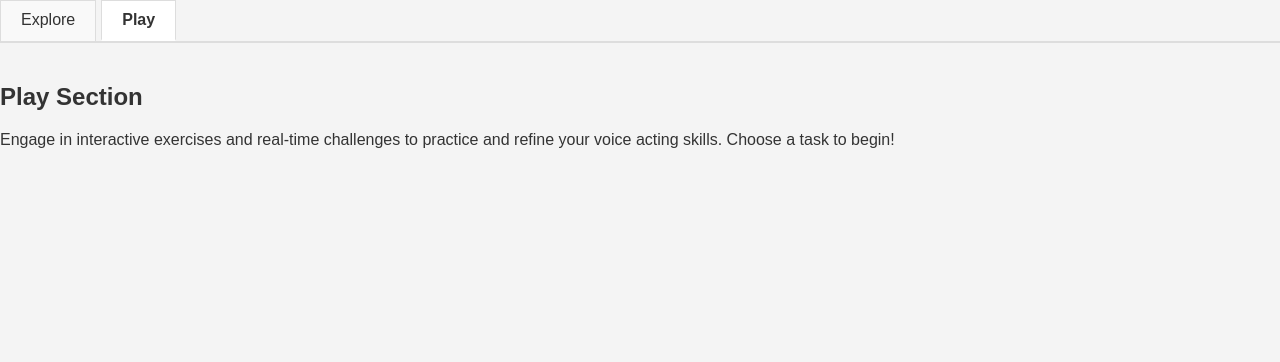
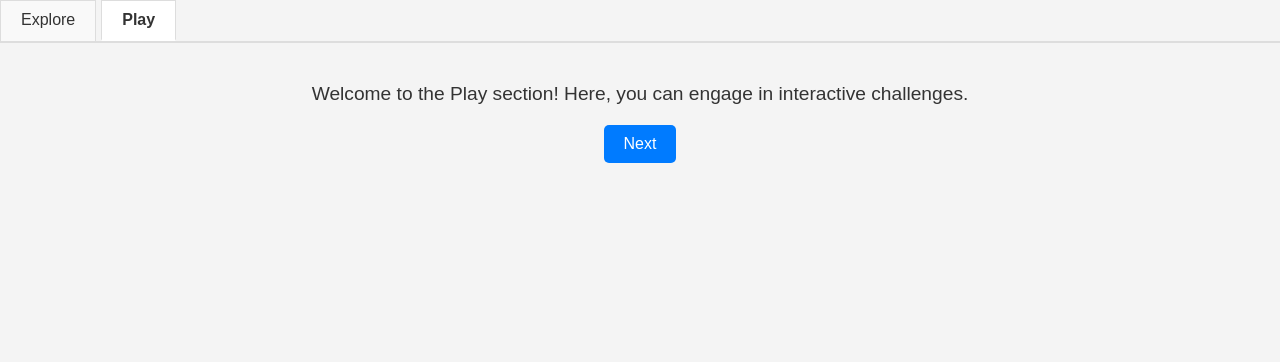
Before and after one commit to Tollgaermis/AI_Acting_Evaluator, a Flask app: page / in a window 1280 px wide, after a click on "Play". Shown: the part 74-436 px from the top of the page. Run offline with Flask 3, Linux system fonts and the light colour scheme.

Commit message:
dynamic play tab content

```diff
--- a/app.py
+++ b/app.py
@@ -156,12 +156,6 @@ def home():
 	# Render home.html on "/" route
 	return render_template("home.html")
 
-
-@app.route('/index')
-def main_page():
-    return render_template('index.html')  # Main page with 3 buttons
-
-
 @app.route('/emotion-detection')
 @login_required
 def emotion_detection_page():
@@ -199,7 +193,6 @@ def sliding_scale_page():
         emotion2=emotion2,
         sliding_scale_results=sliding_scale_results
     )
-
 
 @app.route("/classify-sliding-scale-result", methods=["POST"])
 @login_required
@@ -249,9 +242,6 @@ def sliding_scale_result():
     except Exception as e:
         print(f"Error: {str(e)}")
         return jsonify({"error": str(e)}), 500
-
-
-
 
 @app.route('/predict', methods=['POST'])
 @login_required
@@ -328,7 +318,6 @@ def predict_emotion():
         "dominance": round(dominance, 3),
         "emotion": emotion
     })
-
 
 @app.route('/emphasis-detection')
 @login_required
--- a/static/css/styles.css
+++ b/static/css/styles.css
@@ -535,6 +535,38 @@ header {
     display: block;
 }
 
+.play-section {
+    text-align: center;
+    margin: 20px;
+}
+
+.play-text {
+    font-size: 1.2rem;
+    margin: 20px 0;
+    color: #333;
+}
+
+.next-button {
+    background-color: #007bff;
+    color: white;
+    padding: 10px 20px;
+    font-size: 1rem;
+    border: none;
+    border-radius: 5px;
+    cursor: pointer;
+    transition: background-color 0.3s;
+}
+
+.next-button:hover {
+    background-color: #0056b3;
+}
+
+.next-button:disabled {
+    background-color: #ccc;
+    cursor: not-allowed;
+}
+
+
 
 
 /* Responsive layout for mobile */
--- /dev/null
+++ b/static/js/play-content.js
@@ -0,0 +1,32 @@
+document.addEventListener("DOMContentLoaded", () => {
+    const playSection = document.querySelector(".play-section");
+    const contents = [
+        "Welcome to the Play section! Here, you can engage in interactive challenges.",
+        "First challenge: Practice modulating your emotions through voice.",
+        "Second challenge: Try varying emphasis in a given script.",
+        "Final challenge: Combine all skills for a dynamic performance!"
+    ];
+    let currentIndex = 0;
+
+    const displayArea = document.createElement("p");
+    displayArea.className = "play-text";
+    playSection.appendChild(displayArea);
+
+    const nextButton = document.createElement("button");
+    nextButton.className = "next-button";
+    nextButton.textContent = "Next";
+    playSection.appendChild(nextButton);
+
+    function updateContent() {
+        if (currentIndex < contents.length) {
+            displayArea.textContent = contents[currentIndex];
+            currentIndex++;
+        } else {
+            displayArea.textContent = "You've completed all the challenges. Great job!";
+            nextButton.disabled = true;
+        }
+    }
+
+    nextButton.addEventListener("click", updateContent);
+    updateContent(); // Initialize with the first content
+});
--- a/templates/home.html
+++ b/templates/home.html
@@ -67,13 +67,12 @@
     <!-- Play Tab Content -->
     <div id="play" class="tab-content">
         <section class="play-section">
-            <h2>Play Section</h2>
-            <p>Engage in interactive exercises and real-time challenges to practice and refine your voice acting skills. Choose a task to begin!</p>
-            <!-- Add interactive content or links for play-related activities -->
+            <!-- Content dynamically updated by play-content.js -->
         </section>
     </div>
     <link rel="stylesheet" href="/static/css/styles.css">
     <script src="/static/js/main-tabs.js"></script>
+    <script src="/static/js/play-content.js"></script>
 
 {% endblock %}
 
```
